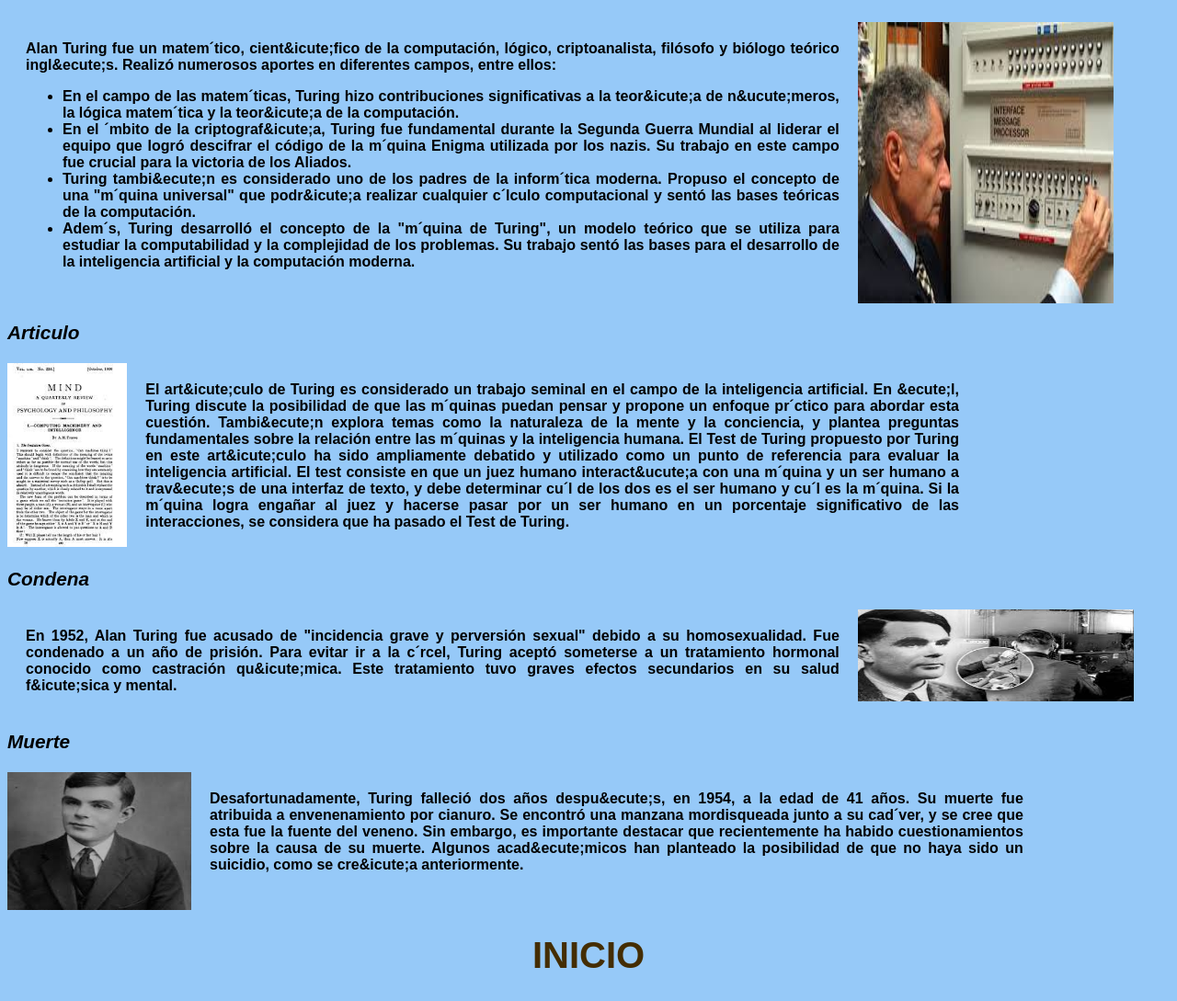
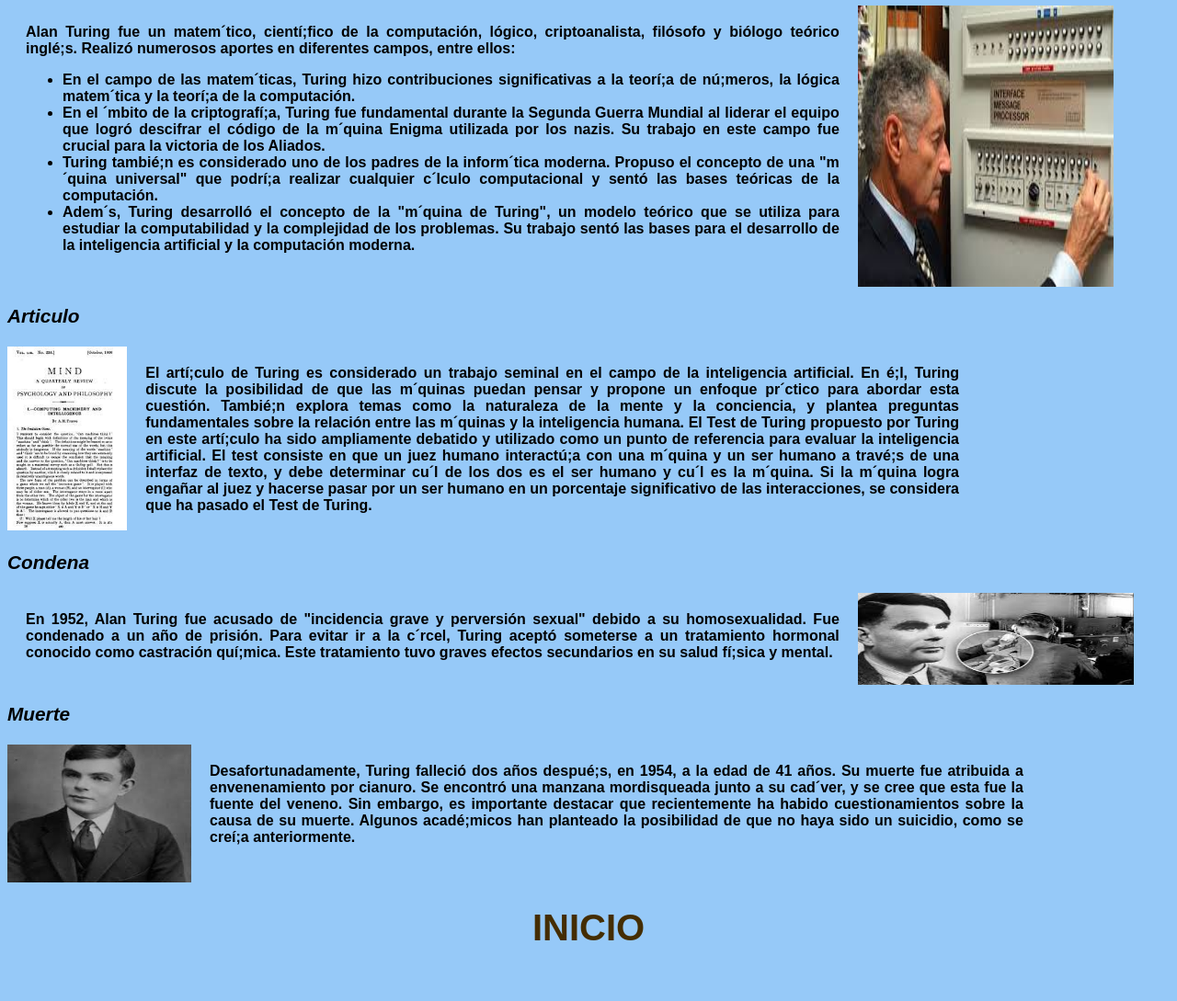
Before and after one commit to Chokis1323/Practica3-ProgWeb, a plain HTML site: page index.html in a window 1280 px wide. Shown: the part 1432-2521 px from the top of the page at 92% size. After the commit the page ends 2491 px from the top, so only its background shows below. Drawn offline with Linux system fonts and the light colour scheme.

Commit message:
Add files via upload

```diff
--- a/index.html
+++ b/index.html
@@ -26,11 +26,11 @@
 
     <h3 id="parte1">1936 Art&iacute;culo "On Computable Numbers"</h3>
     <div class="contenedor1">
-        <h4>El art&icute;culo "On Computable Numbers, with an Application to the Entscheidungs problem" de Alan Turing fue publicado en 1936. En este art&icute;culo, Turing introdujo la noci&oacute;n de una m&acute;quina autom&acute;tica, ahora conocida como la "m&acute;quina de Turing", que sent&oacute; las bases te&oacute;ricas para el concepto de computabilidad y la teor&icute;a de la computaci&oacute;n.
+        <h4>El art&iacute;culo "On Computable Numbers, with an Application to the Entscheidungs problem" de Alan Turing fue publicado en 1936. En este art&iacute;;culo, Turing introdujo la noci&oacute;n de una m&acute;quina autom&acute;tica, ahora conocida como la "m&acute;quina de Turing", que sent&oacute; las bases te&oacute;ricas para el concepto de computabilidad y la teor&iacute;;a de la computaci&oacute;n.
 
-            Adem&acute;s, Turing formul&oacute; el problema de decisi&oacute;n (Entscheidungsproblem) y demostr&oacute; que no existe un algoritmo general para determinar si una m&acute;quina de Turing dada eventualmente se detendr&acute; o continuar&acute; ejecut&acute;ndose para un conjunto arbitrario de datos de entrada. Esta demostraci&oacute;n fue fundamental en el desarrollo de la teor&icute;a de la computaci&oacute;n y sent&oacute; las bases para la comprensi&oacute;n moderna de los l&icute;mites de la computabilidad.
+            Adem&acute;s, Turing formul&oacute; el problema de decisi&oacute;n (Entscheidungsproblem) y demostr&oacute; que no existe un algoritmo general para determinar si una m&acute;quina de Turing dada eventualmente se detendr&acute; o continuar&acute; ejecut&acute;ndose para un conjunto arbitrario de datos de entrada. Esta demostraci&oacute;n fue fundamental en el desarrollo de la teor&iacute;;a de la computaci&oacute;n y sent&oacute; las bases para la comprensi&oacute;n moderna de los l&iacute;;mites de la computabilidad.
 
-            El trabajo de Turing en este art&icute;culo fue revolucionario y fundamental para el desarrollo de la inform&acute;tica y la teor&icute;a de la computaci&oacute;n. Es considerado como uno de los hitos m&acute;s importantes en la historia de la ciencia de la computaci&oacute;n.</h4>
+            El trabajo de Turing en este art&iacute;;culo fue revolucionario y fundamental para el desarrollo de la inform&acute;tica y la teor&iacute;;a de la computaci&oacute;n. Es considerado como uno de los hitos m&acute;s importantes en la historia de la ciencia de la computaci&oacute;n.</h4>
         <img src="img/Art1.jpg" alt="img1" height="200">
 
 
@@ -40,11 +40,11 @@
     <h3 id="parte2">1939 M&aacute;quina Enigma</h3>
     <div class="contenedor1">
         <img src="img/Enigma.jpeg" alt="enigma">
-        <h4 style="width: 70%;">Durante la Segunda Guerra Mundial, Alan Turing trabaj&oacute; en Bletchley Park, la sede central de la inteligencia brit&acute;nica, donde hizo contribuciones significativas al descifrado de los c&oacute;digos Enigma utilizados por las fuerzas alemanas. Sus logros en este campo fueron de vital importancia para el esfuerzo de guerra de los Aliados y se consideran cr&icute;ticos para la victoria en Europa.
+        <h4 style="width: 70%;">Durante la Segunda Guerra Mundial, Alan Turing trabaj&oacute; en Bletchley Park, la sede central de la inteligencia brit&acute;nica, donde hizo contribuciones significativas al descifrado de los c&oacute;digos Enigma utilizados por las fuerzas alemanas. Sus logros en este campo fueron de vital importancia para el esfuerzo de guerra de los Aliados y se consideran cr&iacute;;ticos para la victoria en Europa.
 
         Turing fue fundamental en el desarrollo de la "Bomba" de Turing, una m&acute;quina electromec&acute;nica diseñada para descifrar mensajes codificados con la m&acute;quina Enigma. Este dispositivo automatiz&oacute; gran parte del proceso de descifrado, lo que permiti&oacute; a los brit&acute;nicos leer r&acute;pidamente las comunicaciones enemigas y obtener informaci&oacute;n crucial sobre los movimientos y planes de las fuerzas alemanas.
 
-        El trabajo de Turing en Bletchley Park no solo fue significativo en t&ecute;rminos de impacto militar, sino que tambi&ecute;n sent&oacute; las bases para el desarrollo de la inform&acute;tica y la tecnolog&icute;a de la criptograf&icute;a. Su experiencia en el descifrado de c&oacute;digos durante la guerra influy&oacute; en su pensamiento sobre la computaci&oacute;n y la inteligencia artificial, y sus contribuciones posteriores a estos campos fueron enormes.
+        El trabajo de Turing en Bletchley Park no solo fue significativo en t&eacute;rminos de impacto militar, sino que tambi&eacute;;n sent&oacute; las bases para el desarrollo de la inform&acute;tica y la tecnolog&iacute;;a de la criptograf&iacute;;a. Su experiencia en el descifrado de c&oacute;digos durante la guerra influy&oacute; en su pensamiento sobre la computaci&oacute;n y la inteligencia artificial, y sus contribuciones posteriores a estos campos fueron enormes.
 
         A pesar de la importancia de su trabajo, la contribuci&oacute;n de Turing a la guerra y al esfuerzo de descifrado no fue ampliamente reconocida en su vida, pero su legado en Bletchley Park y su influencia en la historia de la inform&acute;tica son ahora ampliamente celebrados.</h4>
 
@@ -52,11 +52,11 @@
     <h3 id="parte3">Diseño ACE</h3>
     <div class="contenedor1">
         <h4 style="width: 70%;">
-            Alan Turing fue un matem&acute;tico, cient&icute;fico de la computación, lógico, criptoanalista, filósofo y biólogo teórico ingl&ecute;s. Realizó numerosos aportes en diferentes campos, entre ellos:
+            Alan Turing fue un matem&acute;tico, cient&iacute;;fico de la computación, lógico, criptoanalista, filósofo y biólogo teórico ingl&eacute;;s. Realizó numerosos aportes en diferentes campos, entre ellos:
             <ul>
-                <li>En el campo de las matem&acute;ticas, Turing hizo contribuciones significativas a la teor&icute;a de n&ucute;meros, la lógica matem&acute;tica y la teor&icute;a de la computación.</li>
-                <li>En el &acute;mbito de la criptograf&icute;a, Turing fue fundamental durante la Segunda Guerra Mundial al liderar el equipo que logró descifrar el código de la m&acute;quina Enigma utilizada por los nazis. Su trabajo en este campo fue crucial para la victoria de los Aliados.</li>
-                <li>Turing tambi&ecute;n es considerado uno de los padres de la inform&acute;tica moderna. Propuso el concepto de una "m&acute;quina universal" que podr&icute;a realizar cualquier c&acute;lculo computacional y sentó las bases teóricas de la computación.</li>
+                <li>En el campo de las matem&acute;ticas, Turing hizo contribuciones significativas a la teor&iacute;;a de n&uacute;;meros, la lógica matem&acute;tica y la teor&iacute;;a de la computación.</li>
+                <li>En el &acute;mbito de la criptograf&iacute;;a, Turing fue fundamental durante la Segunda Guerra Mundial al liderar el equipo que logró descifrar el código de la m&acute;quina Enigma utilizada por los nazis. Su trabajo en este campo fue crucial para la victoria de los Aliados.</li>
+                <li>Turing tambi&eacute;;n es considerado uno de los padres de la inform&acute;tica moderna. Propuso el concepto de una "m&acute;quina universal" que podr&iacute;;a realizar cualquier c&acute;lculo computacional y sentó las bases teóricas de la computación.</li>
                 <li>Adem&acute;s, Turing desarrolló el concepto de la "m&acute;quina de Turing", un modelo teórico que se utiliza para estudiar la computabilidad y la complejidad de los problemas.
                     Su trabajo sentó las bases para el desarrollo de la inteligencia artificial y la computación moderna.</li>
             </ul>
@@ -67,25 +67,25 @@
     <h3 id="parte4">Articulo</h3>
     <div class="contenedor1">
         <img src="img/art2.jpeg" alt="foto2" height="200">
-        <h4 style="width: 70%;">El art&icute;culo de Turing es considerado un trabajo seminal en el campo de la inteligencia artificial. En &ecute;l, Turing discute la posibilidad de que las m&acute;quinas puedan pensar y propone un enfoque pr&acute;ctico para abordar esta cuestión. Tambi&ecute;n explora temas como la naturaleza de la mente y la conciencia, y plantea preguntas fundamentales sobre la relación entre las m&acute;quinas y la inteligencia humana.
+        <h4 style="width: 70%;">El art&iacute;;culo de Turing es considerado un trabajo seminal en el campo de la inteligencia artificial. En &eacute;;l, Turing discute la posibilidad de que las m&acute;quinas puedan pensar y propone un enfoque pr&acute;ctico para abordar esta cuestión. Tambi&eacute;;n explora temas como la naturaleza de la mente y la conciencia, y plantea preguntas fundamentales sobre la relación entre las m&acute;quinas y la inteligencia humana.
 
-            El Test de Turing propuesto por Turing en este art&icute;culo ha sido ampliamente debatido y utilizado como un punto de referencia para evaluar la inteligencia artificial. El test consiste en que un juez humano interact&ucute;a con una m&acute;quina y un ser humano a trav&ecute;s de una interfaz de texto, y debe determinar cu&acute;l de los dos es el ser humano y cu&acute;l es la m&acute;quina. Si la m&acute;quina logra engañar al juez y hacerse pasar por un ser humano en un porcentaje significativo de las interacciones, se considera que ha pasado el Test de Turing.</h4>
+            El Test de Turing propuesto por Turing en este art&iacute;;culo ha sido ampliamente debatido y utilizado como un punto de referencia para evaluar la inteligencia artificial. El test consiste en que un juez humano interact&uacute;;a con una m&acute;quina y un ser humano a trav&eacute;;s de una interfaz de texto, y debe determinar cu&acute;l de los dos es el ser humano y cu&acute;l es la m&acute;quina. Si la m&acute;quina logra engañar al juez y hacerse pasar por un ser humano en un porcentaje significativo de las interacciones, se considera que ha pasado el Test de Turing.</h4>
 
         </div>
 
         <h3 id="parte5">Condena</h3>
     <div class="contenedor1">
         <h4 style="width: 70%;">En 1952, Alan Turing fue acusado de "incidencia grave y perversión sexual" debido a su homosexualidad. Fue condenado a un año de prisión.
-            Para evitar ir a la c&acute;rcel, Turing aceptó someterse a un tratamiento hormonal conocido como castración qu&icute;mica. Este tratamiento tuvo graves efectos secundarios en su salud f&icute;sica y mental.</h4>
+            Para evitar ir a la c&acute;rcel, Turing aceptó someterse a un tratamiento hormonal conocido como castración qu&iacute;;mica. Este tratamiento tuvo graves efectos secundarios en su salud f&iacute;;sica y mental.</h4>
         <img src="img/condena.jpeg" alt="condena" width="300" height="100">
         </div>
 
         <h3 id="parte6">Muerte</h3>
     <div class="contenedor1">
         <img src="img/muerte.jpeg" alt="fotografia" width="200" height="150">
-        <h4 style="width: 70%;">Desafortunadamente, Turing falleció dos años despu&ecute;s, en 1954, a la edad de 41 años. Su muerte fue atribuida a envenenamiento por cianuro.
+        <h4 style="width: 70%;">Desafortunadamente, Turing falleció dos años despu&eacute;;s, en 1954, a la edad de 41 años. Su muerte fue atribuida a envenenamiento por cianuro.
             Se encontró una manzana mordisqueada junto a su cad&acute;ver, y se cree que esta fue la fuente del veneno.
-            Sin embargo, es importante destacar que recientemente ha habido cuestionamientos sobre la causa de su muerte. Algunos acad&ecute;micos han planteado la posibilidad de que no haya sido un suicidio, como se cre&icute;a anteriormente.</h4>
+            Sin embargo, es importante destacar que recientemente ha habido cuestionamientos sobre la causa de su muerte. Algunos acad&eacute;;micos han planteado la posibilidad de que no haya sido un suicidio, como se cre&iacute;;a anteriormente.</h4>
 
         </div>
 
```
